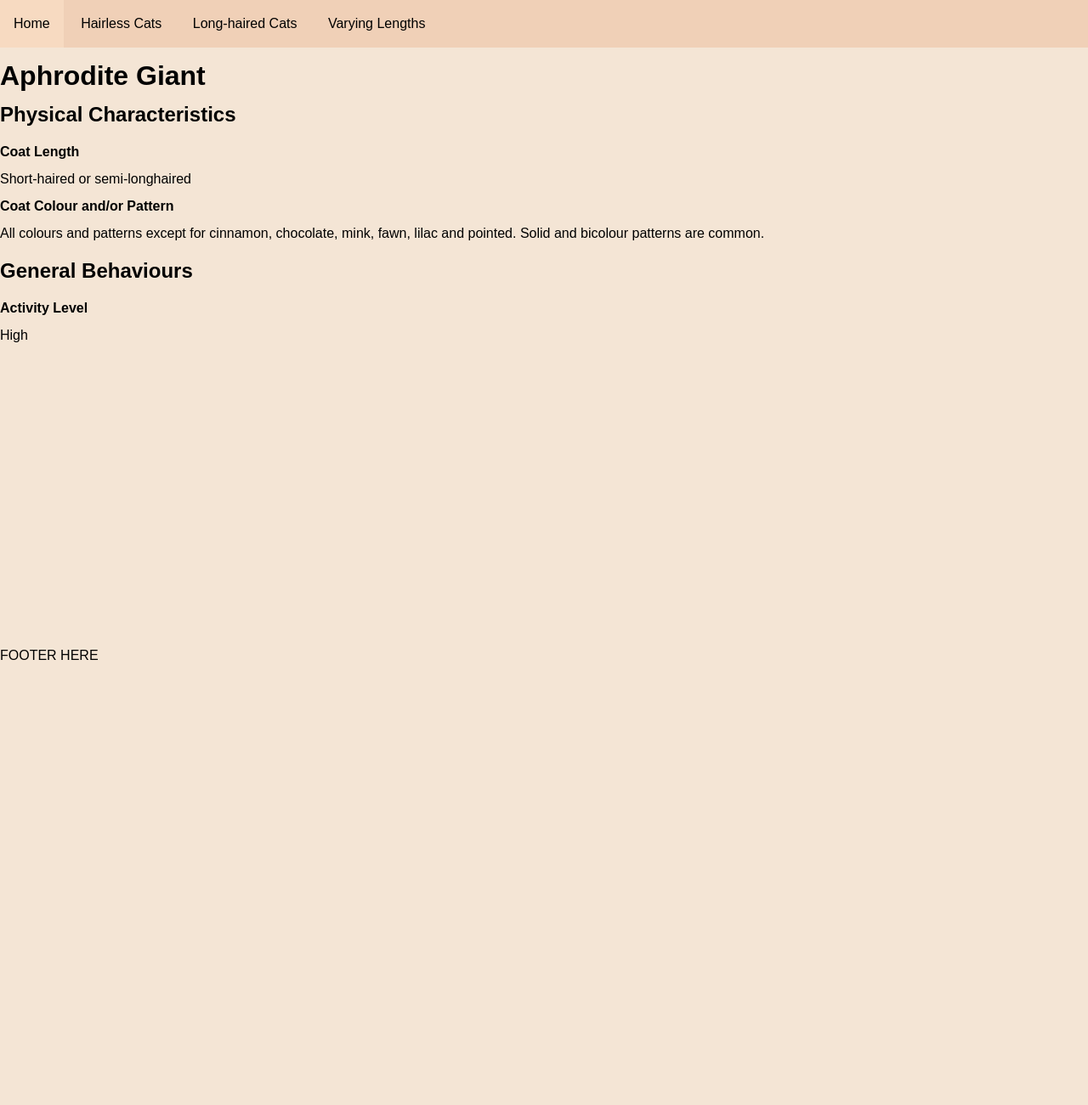
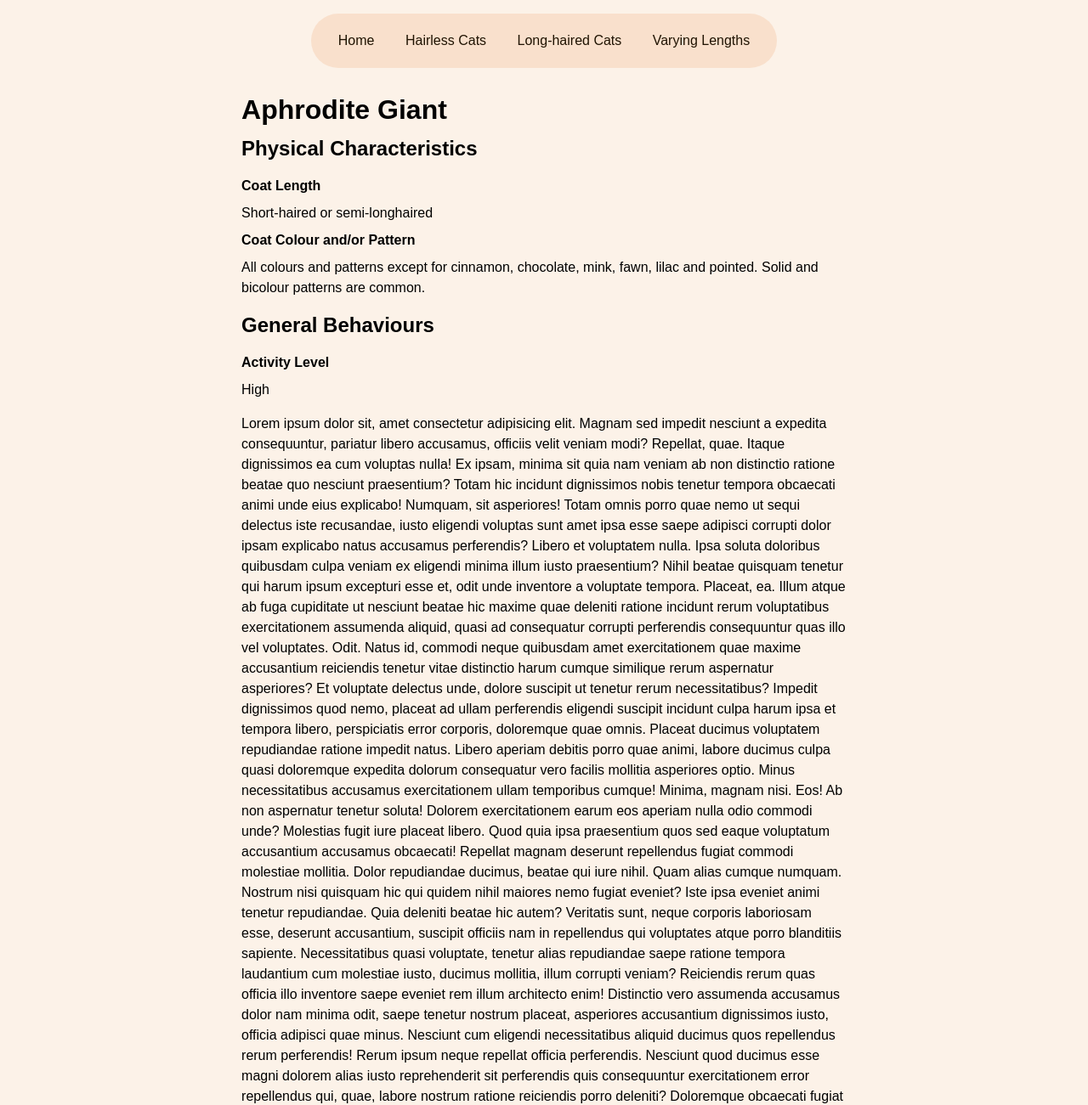
Before and after one commit to userr73/Cat-Land, a plain HTML site: page pages/other_lengths/aphrodite-giant.html in a window 1280 px wide. Shown: the top 1301 px of the page at 85% size. Before the commit the page ends 800 px from the top, so only its background shows below. Drawn offline with Linux system fonts and the light colour scheme.

Commit message:
Update nav bar styling

```diff
--- a/pages/other_lengths/aphrodite-giant.html
+++ b/pages/other_lengths/aphrodite-giant.html
@@ -16,29 +16,36 @@
 
             <li>
                 <a class="menu-title" href="/pages/hairless/hairless.html">Hairless Cats</a>
-                <div class="sub-menu">
+                <div class="sub-menu one-col">
+                    <div class="menu-column">
                         <p class="menu-category"><b>Small (&lt 3.6kg)</b></p>
                         <ul>
                             <li><a href="/pages/hairless/donskoy.html">Donskoy</a></li>
                             <li><a href="/pages/hairless/dwelf.html">Dwelf</a></li>
                         </ul>
                     </div>
+                </div>
             </li>
 
             <li>
                 <a href="/pages/long-haired/long-haired.html" class="menu-title">Long-haired Cats</a>
-                <div class="sub-menu">
+                <div class="sub-menu three-col">
+                    <div class="menu-column">
                         <p class="menu-category"><b>Small (&lt 3.6kg)</b></p>
                         <ul>
                             <li><a href="#">CAT 1</a></li>
                             <li><a href="#">CAT 2</a></li>
                             <li><a href="#">CAT 3</a></li>
                         </ul>
+                    </div>
+                    <div class="menu-column">
                         <p class="menu-category"><b>Medium (3.6kg to 5kg)</b></p>
                         <ul>
                             <li><a href="/pages/long-haired/balinese.html">Balinese</a></li>
                             <li><a href="/pages/long-haired/chantilly-tiffany.html">Chantilly-Tiffany</a></li>
                         </ul>
+                    </div>
+                    <div class="menu-column">
                         <p class="menu-category"><b>Large (&gt 5kg)</b></p>
                         <ul>
                             <li><a href="#">CAT 4</a></li>
@@ -48,6 +55,7 @@
                             <li><a href="#">CAT 8</a></li>
                             <li><a href="#">CAT 9</a></li>
                         </ul>
+                    </div>
                 </div>
             </li>
 
@@ -75,6 +83,26 @@
             <p><b>Activity Level</b></p>
             <p>High</p>
         </div>
+        <p>Lorem ipsum dolor sit, amet consectetur adipisicing elit. Magnam sed impedit nesciunt a expedita consequuntur, pariatur libero accusamus, officiis velit veniam modi? Repellat, quae. Itaque dignissimos ea cum voluptas nulla!
+        Ex ipsam, minima sit quia nam veniam ab non distinctio ratione beatae quo nesciunt praesentium? Totam hic incidunt dignissimos nobis tenetur tempora obcaecati animi unde eius explicabo! Numquam, sit asperiores!
+        Totam omnis porro quae nemo ut sequi delectus iste recusandae, iusto eligendi voluptas sunt amet ipsa esse saepe adipisci corrupti dolor ipsam explicabo natus accusamus perferendis? Libero et voluptatem nulla.
+        Ipsa soluta doloribus quibusdam culpa veniam ex eligendi minima illum iusto praesentium? Nihil beatae quisquam tenetur qui harum ipsum excepturi esse et, odit unde inventore a voluptate tempora. Placeat, ea.
+        Illum atque ab fuga cupiditate ut nesciunt beatae hic maxime quae deleniti ratione incidunt rerum voluptatibus exercitationem assumenda aliquid, quasi ad consequatur corrupti perferendis consequuntur quas illo vel voluptates. Odit.
+        Natus id, commodi neque quibusdam amet exercitationem quae maxime accusantium reiciendis tenetur vitae distinctio harum cumque similique rerum aspernatur asperiores? Et voluptate delectus unde, dolore suscipit ut tenetur rerum necessitatibus?
+        Impedit dignissimos quod nemo, placeat ad ullam perferendis eligendi suscipit incidunt culpa harum ipsa et tempora libero, perspiciatis error corporis, doloremque quae omnis. Placeat ducimus voluptatem repudiandae ratione impedit natus.
+        Libero aperiam debitis porro quae animi, labore ducimus culpa quasi doloremque expedita dolorum consequatur vero facilis mollitia asperiores optio. Minus necessitatibus accusamus exercitationem ullam temporibus cumque! Minima, magnam nisi. Eos!
+        Ab non aspernatur tenetur soluta! Dolorem exercitationem earum eos aperiam nulla odio commodi unde? Molestias fugit iure placeat libero. Quod quia ipsa praesentium quos sed eaque voluptatum accusantium accusamus obcaecati!
+        Repellat magnam deserunt repellendus fugiat commodi molestiae mollitia. Dolor repudiandae ducimus, beatae qui iure nihil. Quam alias cumque numquam. Nostrum nisi quisquam hic qui quidem nihil maiores nemo fugiat eveniet?
+        Iste ipsa eveniet animi tenetur repudiandae. Quia deleniti beatae hic autem? Veritatis sunt, neque corporis laboriosam esse, deserunt accusantium, suscipit officiis nam in repellendus qui voluptates atque porro blanditiis sapiente.
+        Necessitatibus quasi voluptate, tenetur alias repudiandae saepe ratione tempora laudantium cum molestiae iusto, ducimus mollitia, illum corrupti veniam? Reiciendis rerum quas officia illo inventore saepe eveniet rem illum architecto enim!
+        Distinctio vero assumenda accusamus dolor nam minima odit, saepe tenetur nostrum placeat, asperiores accusantium dignissimos iusto, officia adipisci quae minus. Nesciunt cum eligendi necessitatibus aliquid ducimus quos repellendus rerum perferendis!
+        Rerum ipsum neque repellat officia perferendis. Nesciunt quod ducimus esse magni dolorem alias iusto reprehenderit sit perferendis quis consequuntur exercitationem error repellendus qui, quae, labore nostrum ratione reiciendis porro deleniti?
+        Doloremque obcaecati fugiat perspiciatis maxime voluptate consequuntur quas officiis consectetur facilis repellendus esse eius provident, officia quia perferendis accusamus doloribus error nostrum ratione odit est unde? Velit facere distinctio officiis.
+        Consequuntur fugiat maxime ex quod ipsa aliquam veniam reiciendis vitae eaque, nesciunt ut cupiditate optio rem nemo voluptate deleniti praesentium, quas repudiandae facere atque ad, perferendis excepturi quae necessitatibus. Cupiditate.
+        Dignissimos, fugiat. Doloribus impedit quia quisquam nulla eum! Ducimus, quas similique aliquam fugiat eligendi aliquid, exercitationem error assumenda esse dolorum facilis numquam, tenetur autem necessitatibus? Esse totam dignissimos quia similique?
+        Libero laudantium quos unde tempora laborum? Aliquam blanditiis praesentium repellat numquam cumque maiores officia at atque dolor eveniet sapiente voluptatum unde, eos repellendus, beatae voluptatem omnis. Adipisci aliquid sed eius?
+        Quaerat totam assumenda officiis temporibus labore minus, nulla possimus laudantium vero, a nam? Quas facilis sit voluptates nulla! Sunt dignissimos accusantium debitis aut suscipit voluptatum exercitationem facilis quae vel illo?
+        Aut ab quae repellat aliquam deserunt? Sed quo distinctio dolor beatae illo itaque expedita vel rerum, laboriosam velit eos hic molestias fugiat doloremque qui in ratione natus aspernatur asperiores porro?</p>
     </main>
 
     <footer>
--- a/style.css
+++ b/style.css
@@ -1,8 +1,9 @@
 :root {
-    --primary-colour: #5c3e30;
-    --secondary-colour: #f0d0b7;
-    --selected-colour: #f7dac1;
-    --background-colour: #f4e5d5;
+    --primary-colour: #201302;
+    --secondary-colour: #f9e0cc;
+    --selected-colour: #613712;
+    --selected-bg-colour: #f7dac1;
+    --background-colour: #fcf2e8;
 }
 
 body {
@@ -25,12 +26,18 @@ body {
 
 nav {
     background-color: var(--secondary-colour);
+    width: fit-content;
+    margin: 0 auto;
+    position: sticky;
+    top: 1rem;
+
+    border-radius: 10rem;
+    padding: 0rem 1rem;
 
     ul {
         margin: 0;
         padding: 0;
         list-style: none;
-        position: relative;
         text-align: left;
     }
 
@@ -38,23 +45,72 @@ nav {
         display: inline-block;
     }
 
+    a {
+        color: var(--primary-colour);
+        text-decoration: none;
+        display: block;
+
+        margin: 1rem;
+        padding-top: 0.25rem;
+        padding-bottom: 0.25rem;
+    }
+
     li:hover {
-        background-color: var(--selected-colour);
+        .menu-title {
+            color: var(--selected-colour);
+        }
 
         .sub-menu {
-            display: block;
+            display: flex;
+            gap: 2rem;
 
             li {
                 display: block;
+                margin: 0;
             }
         }
+
+        .sub-menu.one-col {
+            width: 10rem;
+        }
+
+        .sub-menu.three-col {
+            width: 30rem;
+        }
+    }
+}
+
+.sub-menu {
+    position: absolute;
+    background-color: var(--selected-bg-colour);
+    display: none;
+    padding: 1.75rem 1.5rem;
+    width: 20rem;
+
+    a {
+        margin: 0.05rem 0;
     }
 
+    a:hover {
+        text-decoration: underline;
+    }
+}
+
+.menu-category {
+    margin-top: 0;
+
     a {
-        color: var(--logo-colour);
-        text-decoration: none;
-        display: block;
-        padding: 1rem;
+        margin: 0;
+        padding: 0;
+    }
+}
+
+main {
+    max-width: 80ch;
+    margin: 0 auto;
+
+    h1 {
+        padding-top: 2rem;
     }
 }
 
@@ -64,25 +120,3 @@ nav {
         margin-bottom: 0.5rem;
     }
 }
-
-.sub-menu {
-    position: absolute;
-    background-color: var(--selected-colour);
-    width: 50vw;
-    display: none;
-    padding: 1rem;
-
-    a {
-        padding: 0;
-        margin-bottom: 0.25rem;
-    }
-}
-
-.menu-category {
-    margin-top: 2rem;
-    margin-bottom: 0.4rem;
-}
-
-.menu-category:first-of-type {
-    margin-top: 0;
-}
```
Lines whose indentation alone changed are shown as unchanged.
